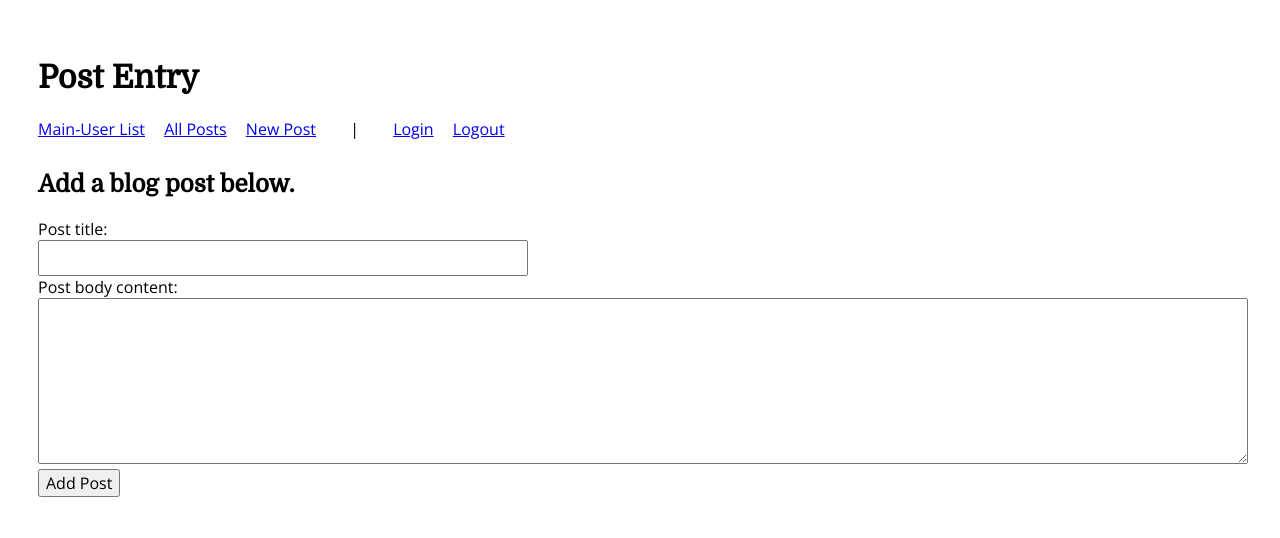
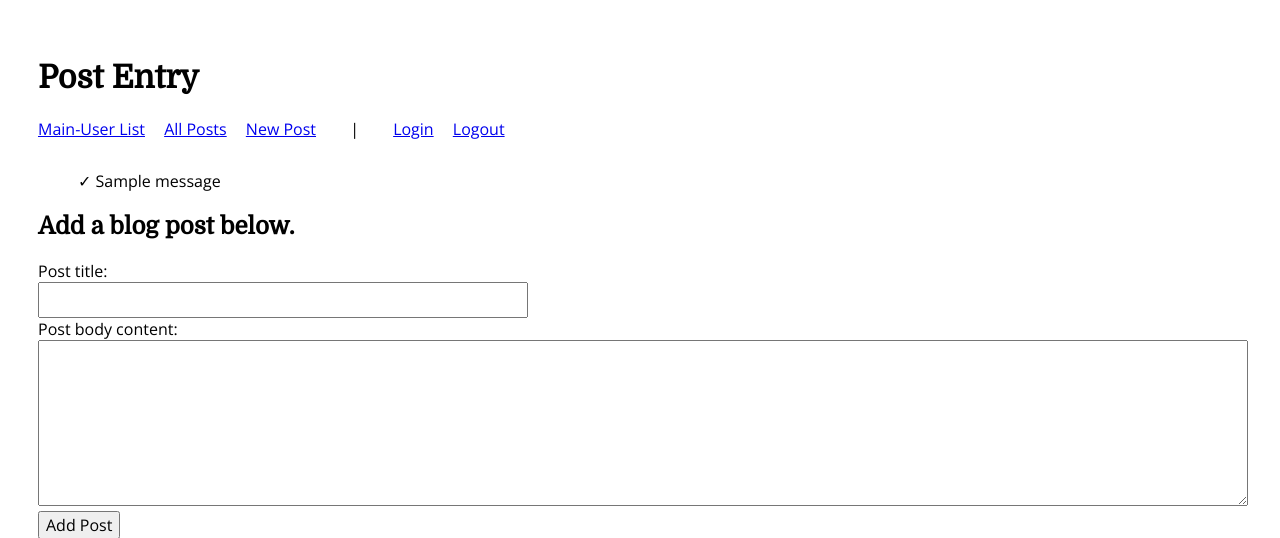
Before and after one commit to spchaplin/blogz, a Flask app: page /newpost in a window 1280 px wide. Shown: the top 538 px of the page. Run offline with Flask 2, Linux system fonts and the light colour scheme; tables that the repository leaves empty hold one stand-in row (values such as "Sample post"); one stand-in notice (Sample message) is shown.

Commit message:
added flash messages about user status

```diff
--- a/main.py
+++ b/main.py
@@ -130,6 +130,7 @@ def validate_login():
     if is_valid_form:
         # get request
         session['username'] = username
+        flash("Welcome, you successfully logged in.", "status")
         return redirect("/newpost?username={0}".format(username))
     else:
         # get request
@@ -223,6 +224,7 @@ def validate_signup():
         db.session.add(new_user)
         db.session.commit()
         session['username'] = username
+        flash("Welcome, you successfully registered and are now logged in.", "status")
 
         # get request
         return redirect("/newpost?username={0}".format(username))
@@ -298,5 +300,11 @@ def newpost():
 
     return render_template('newpost.html', page_title=page_title, post_title=post_title, post_content=post_content, post_title_error=post_title_error, post_content_error=post_content_error)
 
+@app.route('/logout')
+def logout():
+    del session['username']
+    flash("Goodbye, you successfully logged out.", "status")
+    return redirect('/blog')
+
 if __name__ == '__main__':
     app.run()
--- a/templates/base.html
+++ b/templates/base.html
@@ -34,6 +34,9 @@
         }
         .spacer {
             margin-left: 30px;
+        }
+        .flash_messages ul {
+            list-style-type: none;
         }
         label {
             display: block;
@@ -87,6 +90,15 @@
     <a href='/login' class='login_link top_links'>Login</a>
     <a href='/logout' class='logout_link top_links'>Logout</a>
     </div>
+    <div class='flash_messages'>
+        {% with messages = get_flashed_messages(with_categories=True) %}
+        <ul>
+        {% for category,message in messages %}
+        <li class={{category}}>&check;&nbsp;{{message}}</li>
+        {% endfor %}
+        </ul>
+        {% endwith %}
+    </div>
     {% block content %}
     {% endblock %}
 </body>
```
